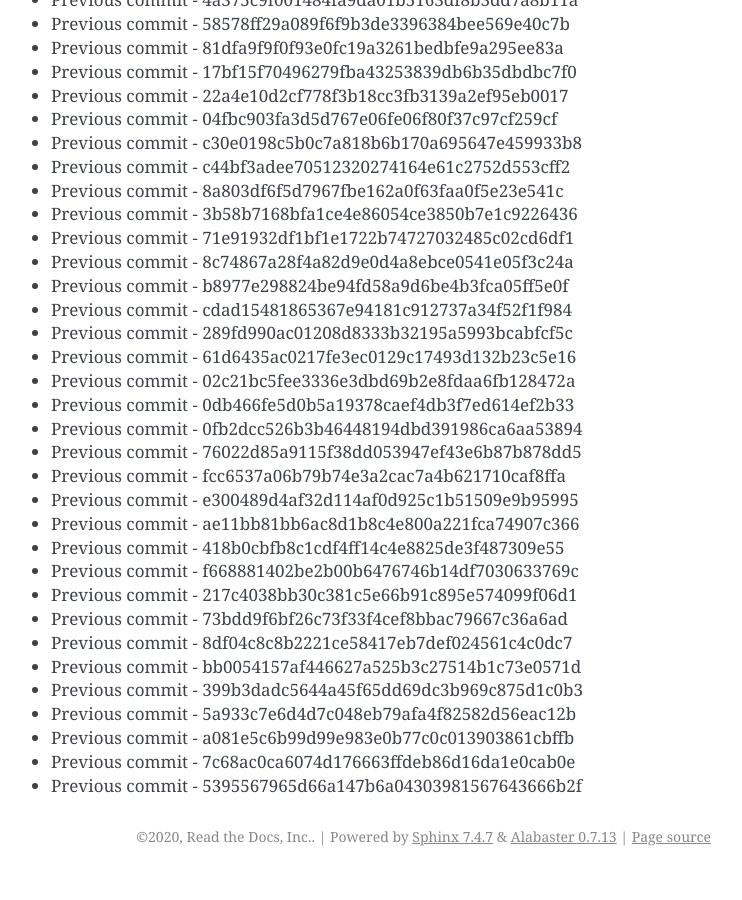
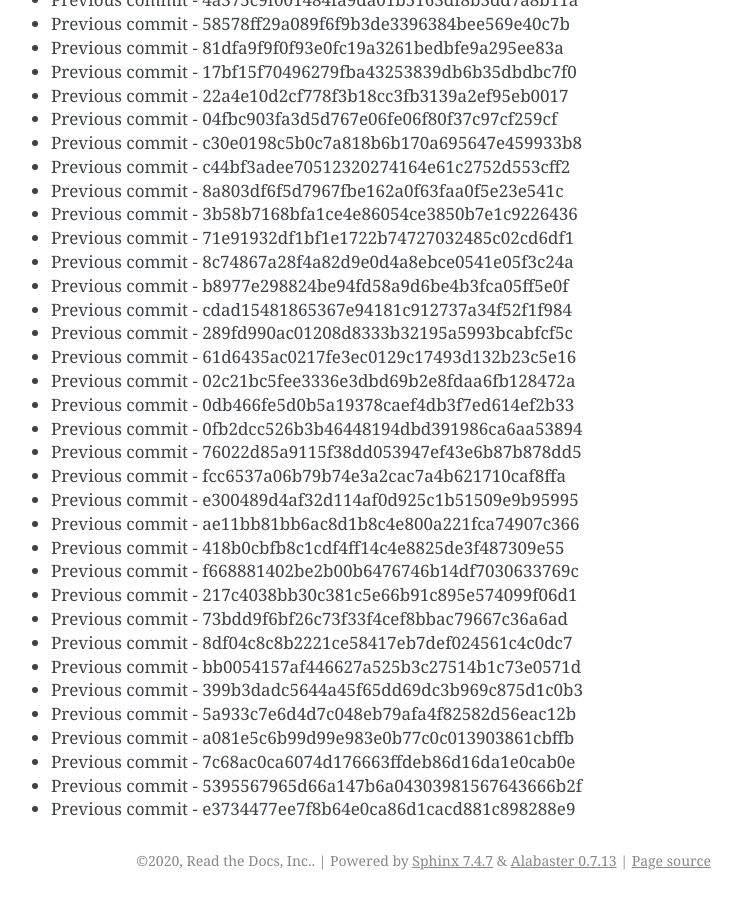
Before and after one commit to readthedocs/rtd-git-stresstest, a Sphinx documentation site: the page built from docs/updates.rst, in a window 1280 px wide and 900 px high, scrolled down 9936 px. Shown: the whole window, without its empty margins (399-1141 px from the left). Built offline with Sphinx 7.4.7, drawn with Linux system fonts in a browser that asks for light colours; before the commit the page ends 10812 px from its top, so only the background shows below that.

Commit message:
Generating commit from previous: e3734477ee7f8b64e0ca86d1cacd881c898288e9

```diff
--- a/docs/updates.rst
+++ b/docs/updates.rst
@@ -449,3 +449,4 @@ It can be tested for any performance characteristics.
 * Previous commit - a081e5c6b99d99e983e0b77c0c013903861cbffb
 * Previous commit - 7c68ac0ca6074d176663ffdeb86d16da1e0cab0e
 * Previous commit - 5395567965d66a147b6a04303981567643666b2f
+* Previous commit - e3734477ee7f8b64e0ca86d1cacd881c898288e9
```
